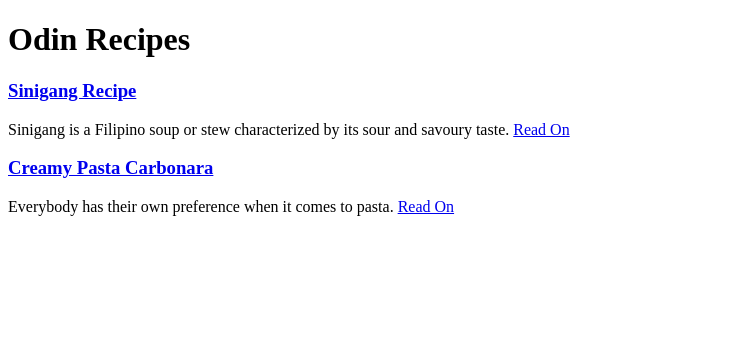
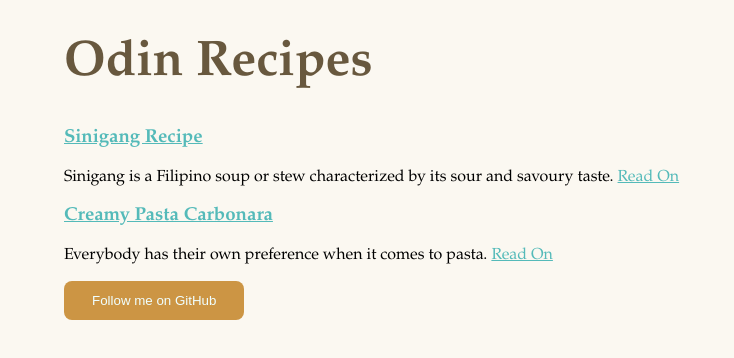
Before and after one commit to newtechnovice/odin-recipes, a plain HTML site: page index.html in a window 1280 px wide. Shown: the whole page, without its empty margins (0-734 px from the left). Drawn offline with Linux system fonts and the light colour scheme.

Commit message:
Added id and classes for styling purposes

```diff
--- a/index.html
+++ b/index.html
@@ -3,15 +3,22 @@
 <head>
     <meta charset="UTF-8">
     <meta name="viewport" content="width=device-width, initial-scale=1.0">
+    <link rel="stylesheet" href="styles.css">
     <title>Odin Recipes</title>
 </head>
 <body>
-    <h1>Odin Recipes</h1>
+    <h1 class="title">Odin Recipes</h1>
 
-    <a href="./recipes/sinigang.html"> <h3>Sinigang Recipe</h3> </a>
-    <p>Sinigang is a Filipino soup or stew characterized by its sour and savoury taste. <a href="./recipes/sinigang.html">Read On</a></p>
+    <a href="./recipes/sinigang.html" id="link-color"> <h3>Sinigang Recipe</h3> </a>
+    <p>Sinigang is a Filipino soup or stew characterized by its sour and savoury taste. <a href="./recipes/sinigang.html" id="link-color">Read On</a></p>
 
-    <a href="./recipes/carbonara.html"> <h3>Creamy Pasta Carbonara</h3> </a>
-    <p>Everybody has their own preference when it comes to pasta. <a href="./recipes/carbonara.html">Read On</a></p>
+    <a href="./recipes/carbonara.html" id="link-color"> <h3>Creamy Pasta Carbonara</h3> </a>
+    <p>Everybody has their own preference when it comes to pasta. <a href="./recipes/carbonara.html" id="link-color">Read On</a></p>
+
+    <a href="https://github.com/newtechnovice" target="_blank">
+        <button type="button" class="github-button">Follow me on GitHub</button>
+    </a>
+
+
 </body>
 </html>
```
Also changed, not shown: recipes/carbonara.html (+2 -1 lines), recipes/sinigang.html (+2 -1 lines).
